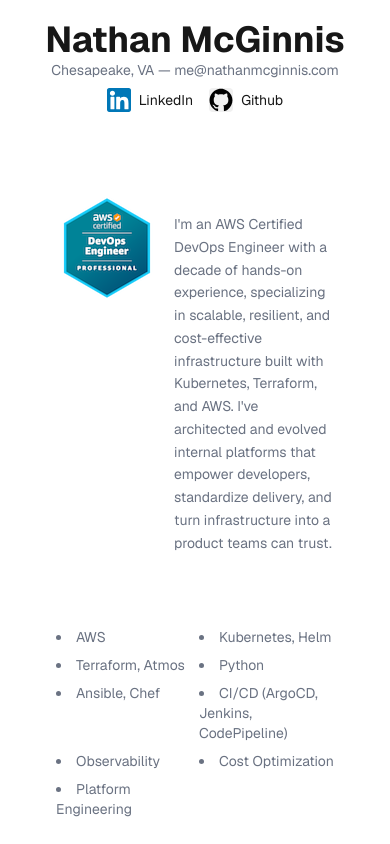
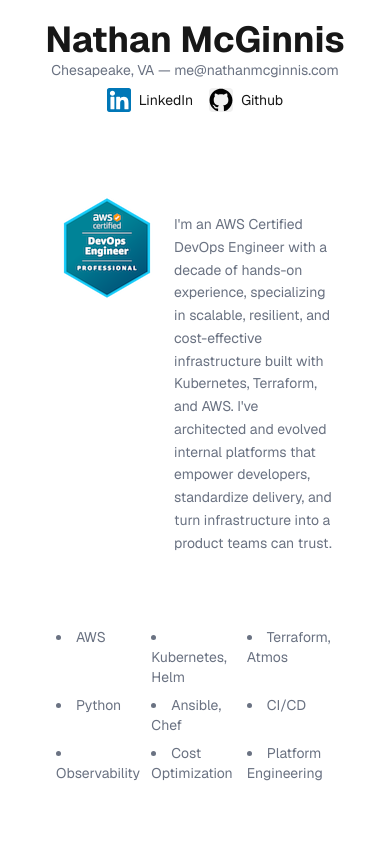
Before and after one commit to f1yers/whoami, a Next.js app: page / in a window 390 px wide. Shown: the top 844 px of the page. Built offline with nearby package versions, Linux system fonts and the light colour scheme.

Commit message:
optimizing for mobile

```diff
--- a/src/components/Resume.tsx
+++ b/src/components/Resume.tsx
@@ -9,7 +9,7 @@
     <section className="max-w-4xl mx-auto px-6 pt-0 pb-12 text-gray-500">
       <section className="mb-6">
         <h2 className={sectionHeading}>About</h2>
-        <div className="flex items-start gap-4">
+        <div className="grid grid-cols-[auto_1fr] items-start gap-4">
           <Image
             src="/aws_devops_badge.png"
             alt="AWS DevOps Badge"
@@ -25,13 +25,13 @@
 
       <section className="mb-6">
         <h2 className={sectionHeading}>Core Competencies</h2>
-        <ul className="grid grid-cols-2 sm:grid-cols-3 gap-2 list-disc list-inside text-sm text-accent">
+        <ul className="grid grid-cols-3 gap-2 list-disc list-inside text-sm text-accent">
           <li>AWS</li>
           <li>Kubernetes, Helm</li>
           <li>Terraform, Atmos</li>
           <li>Python</li>
           <li>Ansible, Chef</li>
-          <li>CI/CD (ArgoCD, Jenkins, CodePipeline)</li>
+          <li>CI/CD</li>
           <li>Observability</li>
           <li>Cost Optimization</li>
           <li>Platform Engineering</li>
```
